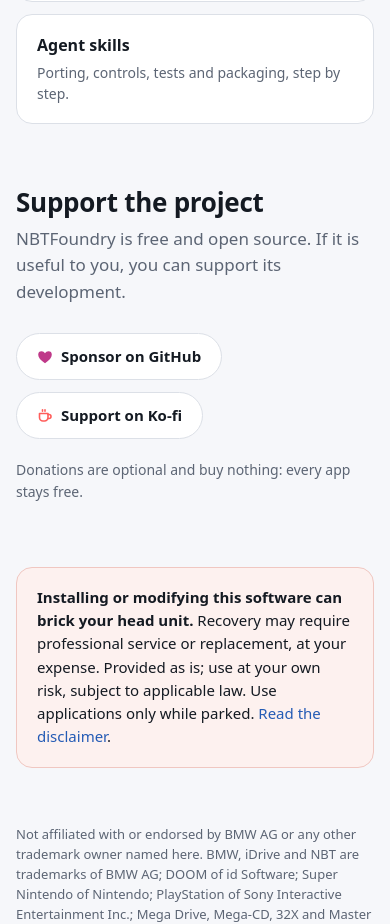
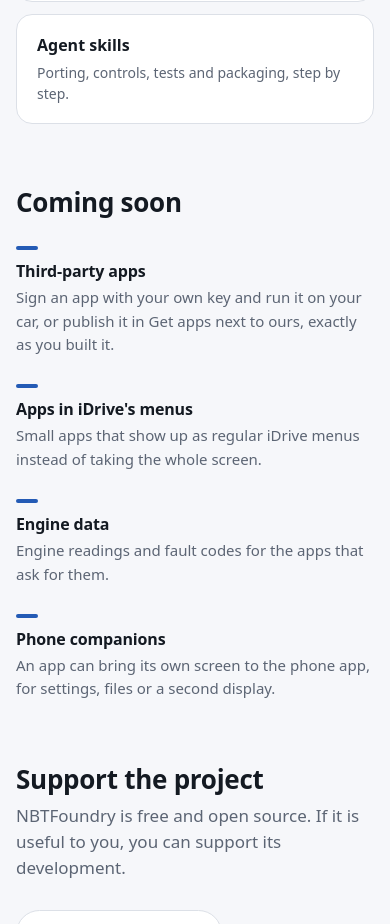
Before and after one commit to NBTFoundry/NBTFoundry.github.io, a plain HTML site: page site/index.html in a window 390 px wide. Shown: the part 3562-4486 px from the top of the page. Drawn offline with Linux system fonts and the light colour scheme.

Commit message:
Landing page: Coming soon (third-party apps, iDrive menus, engine data, phone companions)

```diff
--- a/site/index.html
+++ b/site/index.html
@@ -117,6 +117,18 @@
     </div>
   </section>
 
+  <section id="soon" class="wrap section">
+    <div class="section-head">
+      <h2>Coming soon</h2>
+    </div>
+    <ul class="features">
+      <li><h3>Third-party apps</h3><p>Sign an app with your own key and run it on your car, or publish it in Get apps next to ours, exactly as you built it.</p></li>
+      <li><h3>Apps in iDrive's menus</h3><p>Small apps that show up as regular iDrive menus instead of taking the whole screen.</p></li>
+      <li><h3>Engine data</h3><p>Engine readings and fault codes for the apps that ask for them.</p></li>
+      <li><h3>Phone companions</h3><p>An app can bring its own screen to the phone app, for settings, files or a second display.</p></li>
+    </ul>
+  </section>
+
   <section id="support" class="wrap section">
     <div class="section-head">
       <h2>Support the project</h2>
```
